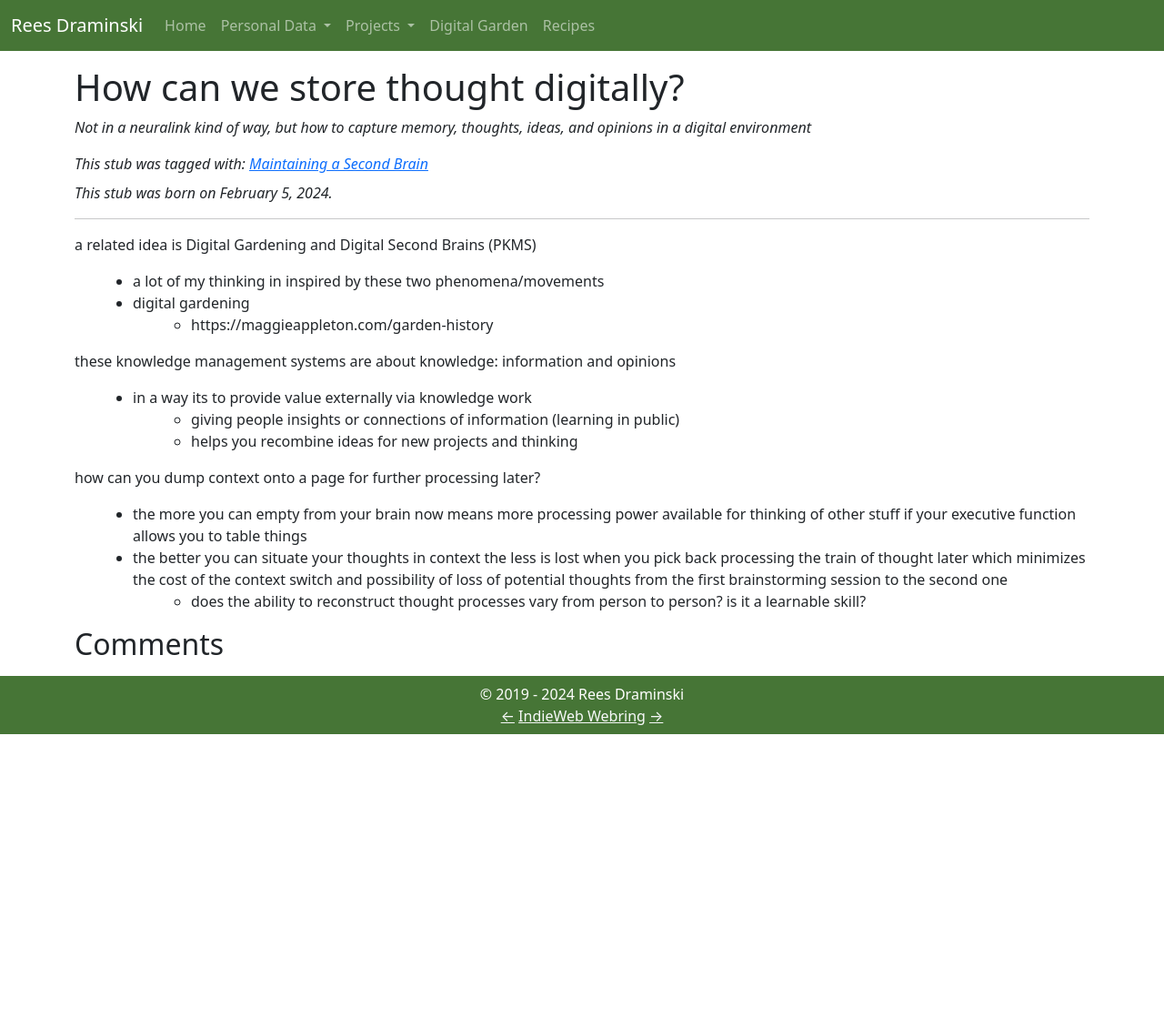
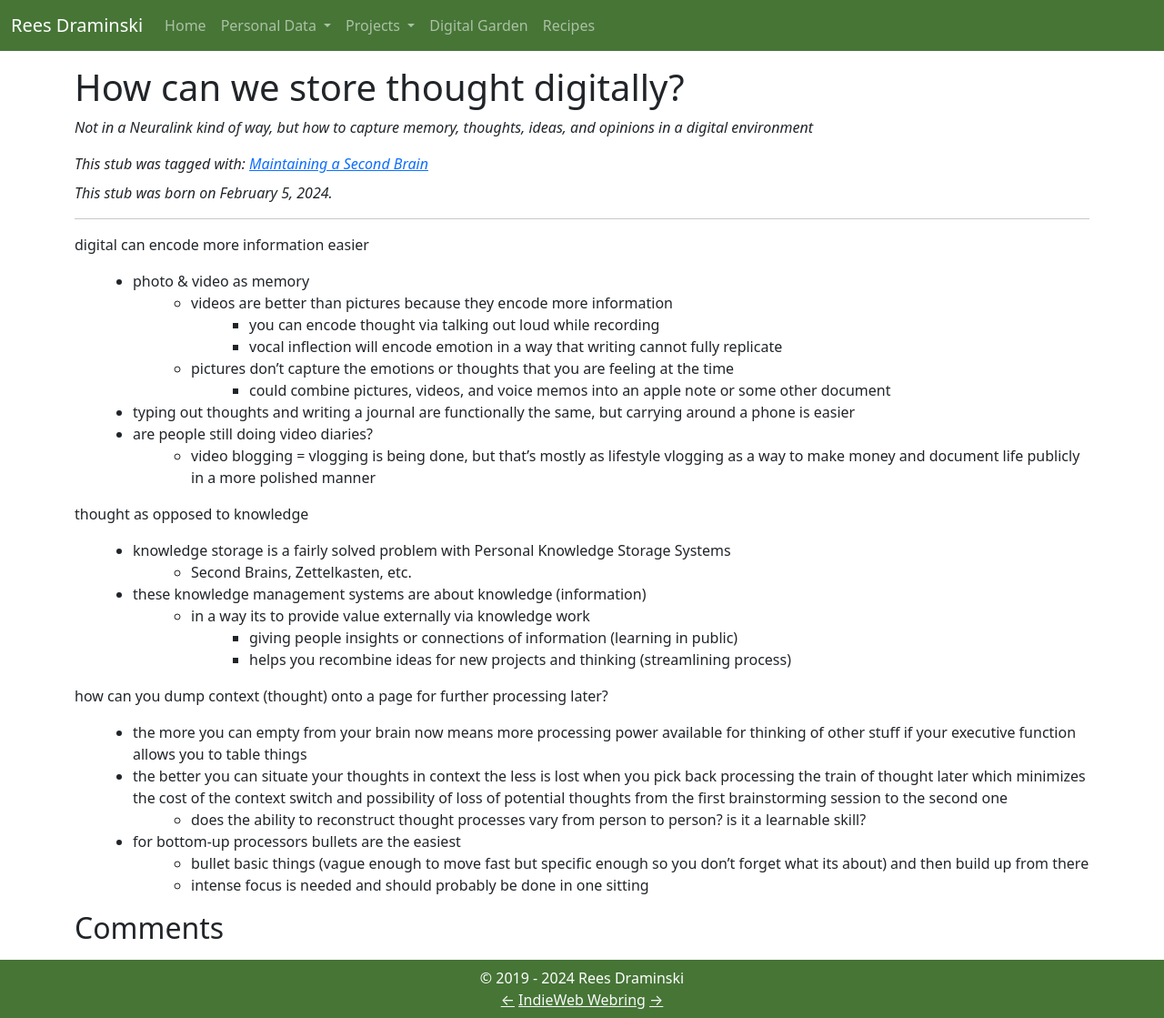
Before and after one commit to reeshuffled/reeshuffled.github.io, a Jekyll site: the page built from _posts/2024-02-05-How-can-we-store-thought-digitally?.md, in a window 1280 px wide. Shown: the whole page at 91% size. Built offline with Jekyll 4.4.1, drawn with Linux system fonts in a browser that asks for light colours; comment, search, counter and statistics services are not loaded; before the commit the page ends 900 px from its top, so only the background shows below that.

```diff
--- a/_data/garden.json
+++ b/_data/garden.json
@@ -91,6 +91,9 @@
         },
         {
             "name": "Food/Beverage"
+        },
+        {
+            "name": "Calendars"
         }
     ]
 }
--- a/_posts/2024-02-05-How-can-we-store-thought-digitally?.md
+++ b/_posts/2024-02-05-How-can-we-store-thought-digitally?.md
@@ -4,20 +4,33 @@
 tags: ["Maintaining a Second Brain"]
 title: "How can we store thought digitally?"
 slug: storing-thought-digitally
-description: "Not in a neuralink kind of way, but how to capture memory, thoughts, ideas, and opinions in a digital environment"
+description: "Not in a Neuralink kind of way, but how to capture memory, thoughts, ideas, and opinions in a digital environment"
+started_at: "2024-02-05 17:21:00"
 ---
 
-a related idea is Digital Gardening and Digital Second Brains (PKMS)
-* a lot of my thinking in inspired by these two phenomena/movements
-* digital gardening
-    * https://maggieappleton.com/garden-history
+digital can encode more information easier
+* photo & video as memory
+    * videos are better than pictures because they encode more information
+        * you can encode thought via talking out loud while recording
+        * vocal inflection will encode emotion in a way that writing cannot fully replicate
+    * pictures don't capture the emotions or thoughts that you are feeling at the time
+        * could combine pictures, videos, and voice memos into an apple note or some other document
+* typing out thoughts and writing a journal are functionally the same, but carrying around a phone is easier
+* are people still doing video diaries?
+    * video blogging = vlogging is being done, but that's mostly as lifestyle vlogging as a way to make money and document life publicly in a more polished manner
 
-these knowledge management systems are about knowledge: information and opinions
-* in a way its to provide value externally via knowledge work
-    * giving people insights or connections of information (learning in public)
-    * helps you recombine ideas for new projects and thinking
+thought as opposed to knowledge
+* knowledge storage is a fairly solved problem with Personal Knowledge Storage Systems
+    * Second Brains, Zettelkasten, etc.
+* these knowledge management systems are about knowledge (information)
+    * in a way its to provide value externally via knowledge work
+        * giving people insights or connections of information (learning in public)
+        * helps you recombine ideas for new projects and thinking (streamlining process)
 
-how can you dump context onto a page for further processing later?
+how can you dump context (thought) onto a page for further processing later?
 * the more you can empty from your brain now means more processing power available for thinking of other stuff if your executive function allows you to table things
 * the better you can situate your thoughts in context the less is lost when you pick back processing the train of thought later which minimizes the cost of the context switch and possibility of loss of potential thoughts from the first brainstorming session to the second one
     * does the ability to reconstruct thought processes vary from person to person? is it a learnable skill?
+* for bottom-up processors bullets are the easiest
+    * bullet basic things (vague enough to move fast but specific enough so you don't forget what its about) and then build up from there
+    * intense focus is needed and should probably be done in one sitting
--- a/garden.html
+++ b/garden.html
@@ -23,7 +23,7 @@
             <h1 class="text-center">Digital Garden</h1>
 
             <p>
-                My <a href="https://maggieappleton.com/garden-history">digital garden</a> is a collection of my thoughts, ideas, and opinions on various topics. Generally speaking, articles are the most polished version of my thoughts with notes being the less polished counterpart. Lists are just lists, sometimes I'll write rationale for items but other times it'll just be a plain and simple bulleted list.
+                My <a href="https://maggieappleton.com/garden-history">digital garden</a> is a collection of my thoughts, ideas, and opinions on various topics. Generally speaking, articles are the most polished version of my thoughts with notes being the less polished counterpart. Lists are just lists, sometimes I'll write rationale for items but other times it'll just be a plain and simple bulleted list. Stubs are not quite articles, lists, or notes; they're something in between. They are usually a grouping of related ideas/thoughts under a topic that is summarized by the title, the closest thing to it that I can think of is an article outline.
             </p>
 
             <!-- digital garden content filters -->
```
Also changed, not shown: _posts/2023-08-26-How-to-Augment-Your-Memory-With-A-Calendar.md (+1 -1 lines), _posts/2024-02-05-A-calendar-with-no-duration.md (added, +19 -0 lines), _posts/2024-02-12-Calendar-as-memory.md (added, +19 -0 lines), _posts/2024-02-14-Socially-acceptable-when2meet-for-friend-hangouts.md (added, +22 -0 lines).
